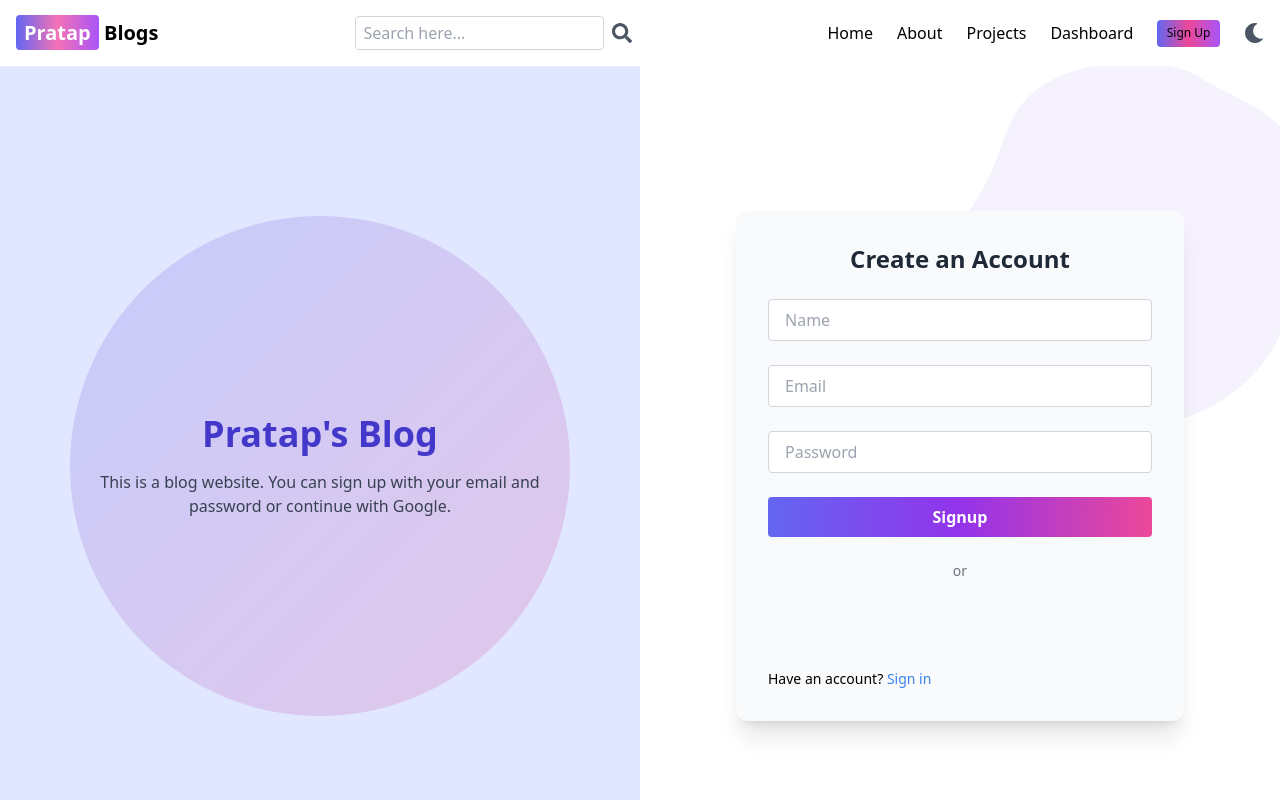
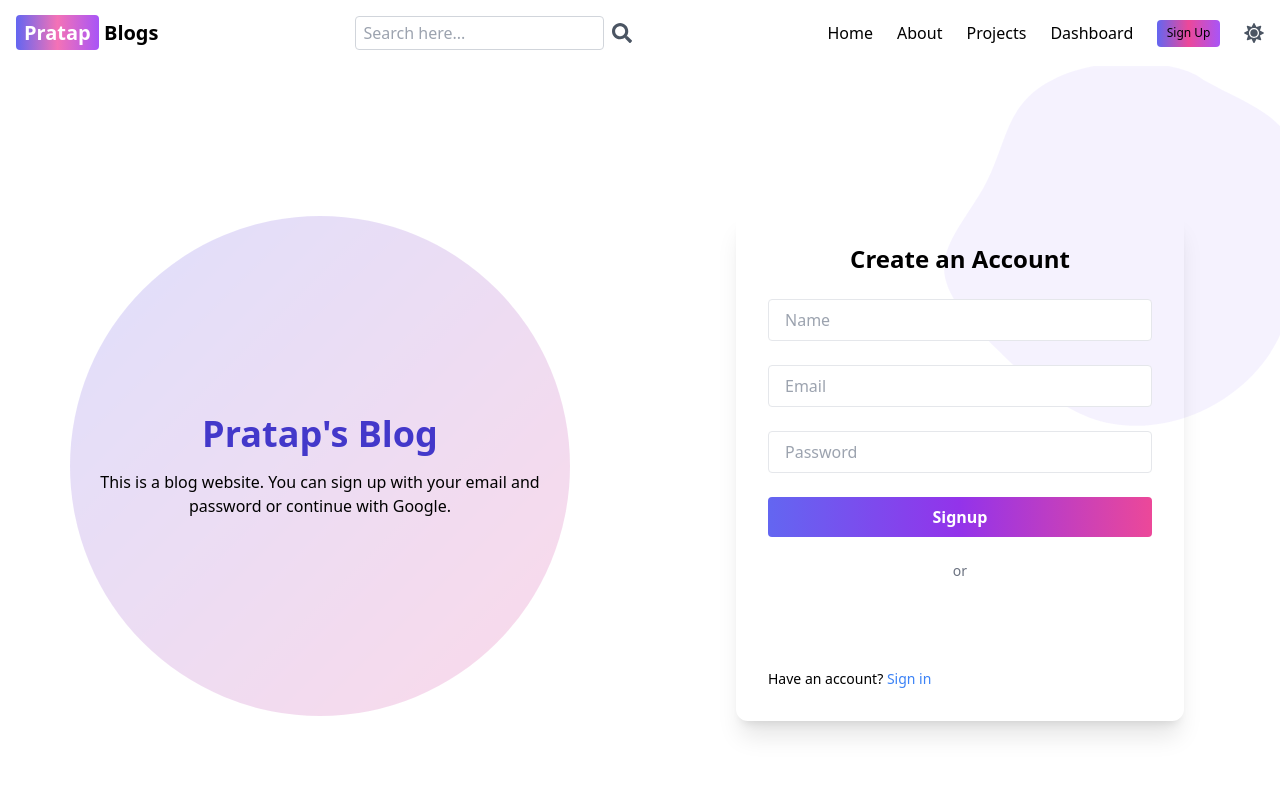
Before and after one commit to pratapsurya83084/blogAppMern, a React (Vite) app: page /sign-up in a window 1280 px wide. Shown: the top 800 px of the page. Built offline with nearby package versions, Linux system fonts and the light colour scheme.

Commit message:
done theme mode functionality

```diff
--- a/src/components/Header.jsx
+++ b/src/components/Header.jsx
@@ -1,24 +1,24 @@
 import React, { useState } from "react";
 import { Link } from "react-router-dom";
 import { FaSearch, FaBars, FaTimes, FaMoon, FaSun } from "react-icons/fa";
-import { useSelector } from "react-redux";
+import { useSelector ,useDispatch} from "react-redux";
+import { toggleTheme } from "../redux/theme/themeSlice";
 
 const Header = () => {
   const [menuOpen, setMenuOpen] = useState(false);
   const [darkMode, setDarkMode] = useState(false);
+  const [mode, setMode] = useState("light");
   const { currentUser } = useSelector((state) => state.user);
   const [isHovered, setIsHovered] = useState(false);
-  console.log(currentUser?.user);
+  const dispatch = useDispatch();
+   const {theme}=useSelector((state)=>state.theme)
+  // console.log(currentUser?.user);
+console.log(theme);
 
-  // Toggle dark mode for body
-  const toggleDarkMode = () => {
-    setDarkMode(!darkMode);
-  //   document.documentElement.classList.toggle("dark");
 
-  }
   return (
     <header
-      className="text-black bg-white shadow-[0_2px_4px_rgba(255,255,255,0.2)]   p-4 sticky top-0 z-50"
+      className={`${theme==="light"?"dark:text-gray-200 dark:bg-[rgb(16,23,42)] ":"text-black bg-white shadow-lg"} shadow-[0_2px_4px_rgba(255,255,255,0.2)]   p-4 sticky top-0 z-50`}
     >
       <div className="container mx-auto flex justify-between items-center">
         {/* Logo */}
@@ -41,7 +41,7 @@ const Header = () => {
 
         {/* Desktop Menu */}
         <nav
-          className="hidden md:flex text-black bg-white space-x-6 items-center">
+          className="hidden md:flex  space-x-6 items-center">
           <Link to="/" className=" hover:text-indigo-500">
             Home
           </Link>
@@ -102,12 +102,8 @@ const Header = () => {
           )}
 
           {/* Dark Mode Toggle */}
-          <button
-            onClick={toggleDarkMode}
-            className="text-xl text-gray-600"
-            aria-label="Toggle dark mode"
-          >
-            {darkMode ? <FaSun /> : <FaMoon />}
+         <button onClick={()=> dispatch(toggleTheme())} className="text-xl text-gray-600">
+            {theme === "light" ? <FaSun /> : <FaMoon />}
           </button>
         </nav>
 
@@ -122,14 +118,14 @@ const Header = () => {
             >
               <div className="w-10 h-10 rounded-full overflow-hidden border-2 border-indigo-500">
                 <img
-                  src={currentUser.user.picture}
+                  src={currentUser.user.picture||currentUser?.user.ProfilePicture}
                   alt="profile"
                   className="w-full h-full object-cover"
                 />
               </div>
 
               {isHovered && (
-                <div className="absolute right-0 mt- w-48 bg-white border border-gray-200 rounded shadow-lg z-50">
+                <div className="absolute right-0 mt- w-48 bg-white  dark:text-gray-100  border border-gray-200 rounded shadow-lg z-50">
                   <div className="px-4 py-2 text-sm text-gray-700 border-b font-medium">
                     {currentUser.user.username}
                   </div>
@@ -159,8 +155,8 @@ const Header = () => {
             </div>
           )}
 
-          <button onClick={toggleDarkMode} className="text-xl text-gray-600">
-            {darkMode ? <FaSun /> : <FaMoon />}
+          <button onClick={()=> dispatch(toggleTheme())} className="text-xl text-gray-600">
+            {theme === "light" ? <FaSun /> : <FaMoon />}
           </button>
           <button onClick={() => setMenuOpen(!menuOpen)}>
             {menuOpen ? (
@@ -175,7 +171,7 @@ const Header = () => {
       {/* Mobile Menu Items */}
       {menuOpen && (
         <div
-          className="md:hidden mt-2 px-4 pb-4 space-y-2 text-black bg-white">
+          className="md:hidden mt-2 px-4 pb-4 space-y-2 ">
           <Link to="/" className="block ">
             Home
           </Link>
--- a/src/components/OAuth.jsx
+++ b/src/components/OAuth.jsx
@@ -73,19 +73,20 @@ const OAuth = () => {
     } catch (error) {
       console.error("Error while handling Google Auth:", error);
     }
-
   };
 
   return (
-    <div>  <ToastContainer
-            position="top-right"
-            autoClose="2000"
-            hideProgressBar="false"
-          />
+    <div>
+      {" "}
+      <ToastContainer
+        position="top-right"
+        autoClose="2000"
+        hideProgressBar="false"
+      />
       <GoogleLogin
         onSuccess={handleSuccess}
         type="button"
-        className="w-full border hover:border-yellow border-red-500 py-2 rounded flex items-center justify-center   dark:text-black  hover:bg-gradient-to-tl to-pink-500 from-orange-500  transition"
+        className=" dark:border  w-full border hover:border-yellow border-red-500 py-2 rounded flex items-center justify-center   dark:text-black  hover:bg-gradient-to-tl to-pink-500 from-orange-500  transition"
       >
         <GoogleIcon />
         <span className="px-1"> Sign in with Google</span>
--- /dev/null
+++ b/src/components/ThemeProvider.jsx
@@ -0,0 +1,14 @@
+import React from 'react'
+import {useSelector}  from 'react-redux';
+const ThemeProvider = ({children}) => {
+    const {theme}=useSelector((state)=>state.theme)
+  return (
+    <div className={`${theme === "light"?"dark:text-gray-200 dark:bg-[rgb(16,23,42)]":"bg-white text-gray-700"} min-h-screen`}>
+<div className=' '>
+    {children}
+    </div>
+    </div>
+  )
+}
+
+export default ThemeProvider
--- a/src/index.css
+++ b/src/index.css
@@ -4,7 +4,7 @@
 
 
 
-.dark{
+/* .dark{
     background-color: rgb(25, 24, 33);
     color: white;
-}
+} */
--- a/src/main.jsx
+++ b/src/main.jsx
@@ -6,13 +6,16 @@ import { store, persistor } from "./redux/store.js";
 import { Provider } from "react-redux";
 import { PersistGate } from "redux-persist/integration/react";
 import { GoogleOAuthProvider } from "@react-oauth/google";
+import ThemeProvider from "./components/ThemeProvider.jsx";
 
 createRoot(document.getElementById("root")).render(
   <PersistGate persistor={persistor}>
     <Provider store={store}>
-       <GoogleOAuthProvider clientId="1088716956562-mu4g66468smrh8rf03cth8lhtegbrujo.apps.googleusercontent.com">
-      <App />
-      </GoogleOAuthProvider>
+      <ThemeProvider>
+        <GoogleOAuthProvider clientId="1088716956562-mu4g66468smrh8rf03cth8lhtegbrujo.apps.googleusercontent.com">
+          <App />
+        </GoogleOAuthProvider>
+      </ThemeProvider>
     </Provider>
   </PersistGate>
 );
--- a/src/pages/SignUp.jsx
+++ b/src/pages/SignUp.jsx
@@ -5,12 +5,14 @@ import "react-toastify/dist/ReactToastify.css";
 import axios from "axios";
 import { useNavigate } from "react-router-dom";
 import OAuth from "../components/OAuth";
+import {useSelector}  from 'react-redux';
 const SignUp = () => {
   const [username, setUsername] = useState("");
   const [email, setEmail] = useState("");
   const [password, setPassword] = useState("");
   const [Loading, setLoading] = useState(false);
   const navigate = useNavigate();
+ const {theme}=useSelector((state)=>state.theme)
   const handleSubmit = async (e) => {
     e.preventDefault();
     if (!username || !email || !email) {
@@ -44,14 +46,14 @@ const SignUp = () => {
   };
 
   return (
-    <div className="min-h-screen flex flex-col md:flex-row">
+    <div className="min-h-screen flex flex-col md:flex-row mb-10">
       <ToastContainer
         position="top-right"
         autoClose="2000"
         hideProgressBar="false"
       />
       {/* Left Side */}
-      <div className="w-full md:w-1/2 relative bg-indigo-100 flex flex-col justify-center items-center p-8">
+      <div className="w-full md:w-1/2 relative  flex flex-col justify-center items-center p-8">
         <svg
           className="absolute top-0 left-0 w-full h-full object-cover opacity-20"
           viewBox="0 0 1024 1024"
@@ -71,7 +73,7 @@ const SignUp = () => {
           <h1 className="text-4xl font-extrabold text-indigo-700 mb-4">
             Pratap's Blog
           </h1>
-          <p className="text-gray-700 max-w-md mx-auto">
+          <p className=" max-w-md mx-auto">
             This is a blog website. You can sign up with your email and password
             or continue with Google.
           </p>
@@ -79,7 +81,7 @@ const SignUp = () => {
       </div>
 
       {/* Right Side - Form */}
-      <div className="w-full md:w-1/2 relative flex items-center justify-center bg-white p-6 md:p-10 overflow-hidden">
+      <div className="w-full md:w-1/2 relative flex items-center justify-center  p-6 md:p-10 overflow-hidden">
         <svg
           className="absolute -top-20 -right-20 w-[500px] h-[500px] opacity-10"
           viewBox="0 0 200 200"
@@ -94,32 +96,30 @@ const SignUp = () => {
 
         <form
           onSubmit={handleSubmit}
-          className="w-full max-w-md bg-gray-50 shadow-xl rounded-xl p-6 md:p-8 space-y-6 relative z-10"
+          className="w-full max-w-md dark:border shadow-xl rounded-xl p-6 md:p-8 space-y-6 relative z-10"
         >
-          <h2 className="text-2xl font-bold text-center text-gray-800">
-            Create an Account
-          </h2>
+          <h2 className="text-2xl font-bold text-center ">Create an Account</h2>
 
           <input
             type="text"
             placeholder="Name"
             value={username}
             onChange={(e) => setUsername(e.target.value)}
-            className="w-full px-4 py-2 border border-gray-300 rounded focus:outline-none focus:ring-2 focus:ring-indigo-500"
+            className={` text-black  w-full  px-4 py-2 border  rounded focus:outline-none focus:ring-2 focus:ring-indigo-500`}
           />
           <input
             type="email"
             placeholder="Email"
             value={email}
             onChange={(e) => setEmail(e.target.value)}
-            className="w-full px-4 py-2 border border-gray-300 rounded focus:outline-none focus:ring-2 focus:ring-indigo-500"
+            className="text-black  w-full px-4 py-2 border  rounded focus:outline-none focus:ring-2 focus:ring-indigo-500"
           />
           <input
             type="password"
             placeholder="Password"
             value={password}
             onChange={(e) => setPassword(e.target.value)}
-            className="w-full px-4 py-2 border border-gray-300 rounded focus:outline-none focus:ring-2 focus:ring-indigo-500"
+            className="text-black  w-full px-4 py-2 border  rounded focus:outline-none focus:ring-2 focus:ring-indigo-500"
           />
 
           <button
@@ -133,8 +133,7 @@ const SignUp = () => {
           <div className="flex items-center justify-center text-sm text-gray-500">
             or
           </div>
-<OAuth/>
-
+          <OAuth />
 
           <p className="text-sm">
             Have an account?{" "}
```
Also changed, not shown: src/pages/Signin.jsx (+8 -10 lines).
